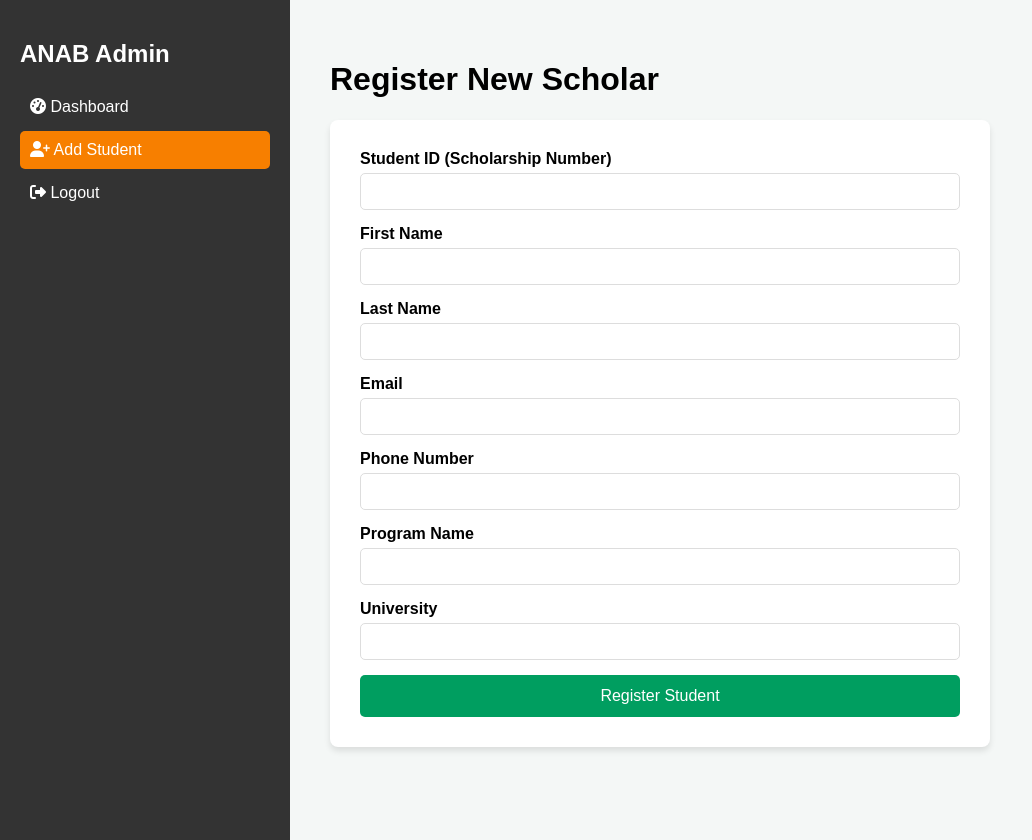
After one commit to karim-Souleymane-Soukouratou/FinalProject, a PHP site: page /add_student.php in a window 1280 px wide. The commit adds this page. Shown: the whole page, without its empty margins (0-1032 px from the left). Run offline with PHP 8.4, Linux system fonts and the light colour scheme; the visitor is signed in with stand-in values (Sample User, id 1).

Commit message:
add student

```diff
--- /dev/null
+++ b/add_student.php
@@ -0,0 +1,85 @@
+<?php
+session_start();
+require_once 'db.php';
+
+// Check if user is logged in and authorized
+if (!isset($_SESSION['user_id']) || $_SESSION['role'] !== 'SuperAdmin') {
+    header("Location: login.php?error=unauthorized");
+    exit();
+}
+
+$message = '';
+$error = '';
+
+if ($_SERVER['REQUEST_METHOD'] === 'POST') {
+    $student_id = $_POST['student_id'];
+    $first_name = $_POST['first_name'];
+    $last_name = $_POST['last_name'];
+    $email = $_POST['email'];
+    $phone = $_POST['phone'];
+    $program = $_POST['program_name'];
+    $university = $_POST['university_name'];
+    // Default password for new students (they should change it later)
+    $password_hash = password_hash('Student123!', PASSWORD_BCRYPT);
+
+    try {
+        $stmt = $pdo->prepare("INSERT INTO students (student_id, first_name, last_name, email, password_hash, phone, program_name, university_name, is_active) VALUES (?, ?, ?, ?, ?, ?, ?, ?, 0)");
+        $stmt->execute([$student_id, $first_name, $last_name, $email, $password_hash, $phone, $program, $university]);
+        $message = "Student account created successfully! (Status: Inactive)";
+    } catch (PDOException $e) {
+        $error = "Error creating student: " . $e->getMessage();
+    }
+}
+?>
+
+<!DOCTYPE html>
+<html lang="en">
+<head>
+    <meta charset="UTF-8">
+    <title>Add Student - ANAB Admin</title>
+    <link rel="stylesheet" href="https://cdnjs.cloudflare.com/ajax/libs/font-awesome/6.5.0/css/all.min.css">
+    <style>
+        :root { --orange: #F77F00; --green: #009E60; --dark: #333; --white: #fff; }
+        body { font-family: Arial, sans-serif; background: #f4f7f6; margin: 0; display: flex; }
+        .sidebar { width: 250px; background: var(--dark); color: white; min-height: 100vh; padding: 20px; }
+        .sidebar a { color: white; text-decoration: none; display: block; padding: 10px; margin: 5px 0; border-radius: 5px; }
+        .sidebar a:hover { background: var(--orange); }
+        .main-content { flex-grow: 1; padding: 40px; }
+        .form-container { background: white; padding: 30px; border-radius: 8px; box-shadow: 0 4px 6px rgba(0,0,0,0.1); max-width: 600px; }
+        .form-group { margin-bottom: 15px; }
+        label { display: block; margin-bottom: 5px; font-weight: bold; }
+        input { width: 100%; padding: 10px; border: 1px solid #ddd; border-radius: 5px; box-sizing: border-box; }
+        .btn-submit { background: var(--green); color: white; border: none; padding: 12px 20px; cursor: pointer; border-radius: 5px; width: 100%; font-size: 1rem; }
+        .alert { padding: 15px; margin-bottom: 20px; border-radius: 5px; }
+        .success { background: #d4edda; color: #155724; }
+        .danger { background: #f8d7da; color: #721c24; }
+    </style>
+</head>
+<body>
+    <aside class="sidebar">
+        <h2>ANAB Admin</h2>
+        <a href="admin_dashboard.php"><i class="fas fa-tachometer-alt"></i> Dashboard</a>
+        <a href="add_student.php" style="background: var(--orange);"><i class="fas fa-user-plus"></i> Add Student</a>
+        <a href="logout.php"><i class="fas fa-sign-out-alt"></i> Logout</a>
+    </aside>
+
+    <main class="main-content">
+        <h1>Register New Scholar</h1>
+        <div class="form-container">
+            <?php if ($message): ?> <div class="alert success"><?php echo $message; ?></div> <?php endif; ?>
+            <?php if ($error): ?> <div class="alert danger"><?php echo $error; ?></div> <?php endif; ?>
+
+            <form method="POST">
+                <div class="form-group"><label>Student ID (Scholarship Number)</label><input type="text" name="student_id" required></div>
+                <div class="form-group"><label>First Name</label><input type="text" name="first_name" required></div>
+                <div class="form-group"><label>Last Name</label><input type="text" name="last_name" required></div>
+                <div class="form-group"><label>Email</label><input type="email" name="email" required></div>
+                <div class="form-group"><label>Phone Number</label><input type="text" name="phone"></div>
+                <div class="form-group"><label>Program Name</label><input type="text" name="program_name"></div>
+                <div class="form-group"><label>University</label><input type="text" name="university_name" required></div>
+                <button type="submit" class="btn-submit">Register Student</button>
+            </form>
+        </div>
+    </main>
+</body>
+</html>
--- a/admin_dashboard.php
+++ b/admin_dashboard.php
@@ -108,10 +108,10 @@ $count_bank_pending = $stmt_bank->fetchColumn();
         </div>
         <nav>
             <a href="admin_dashboard.php" class="active"><i class="fas fa-tachometer-alt"></i> Dashboard</a>
-            <a href="payment_run.php"><i class="fas fa-money-check-alt"></i> **Payment Run**</a>
+            <a href="payment_run.php"><i class="fas fa-money-check-alt"></i> Payment Run</a>
             <a href="bank_verification.php"><i class="fas fa-university"></i> Bank Verification</a>
+            <a href="add_student.php"><i class="fas fa-user-plus"></i> Add New Student</a>
             <a href="student_management.php"><i class="fas fa-users"></i> Student Management</a>
-            <a href="reports.php"><i class="fas fa-chart-line"></i> Reports</a>
             <a href="logout.php" style="color: var(--red); margin-top: 40px;"><i class="fas fa-sign-out-alt"></i> Logout</a>
         </nav>
     </aside>
```
Also changed, not shown: README.md (added).
